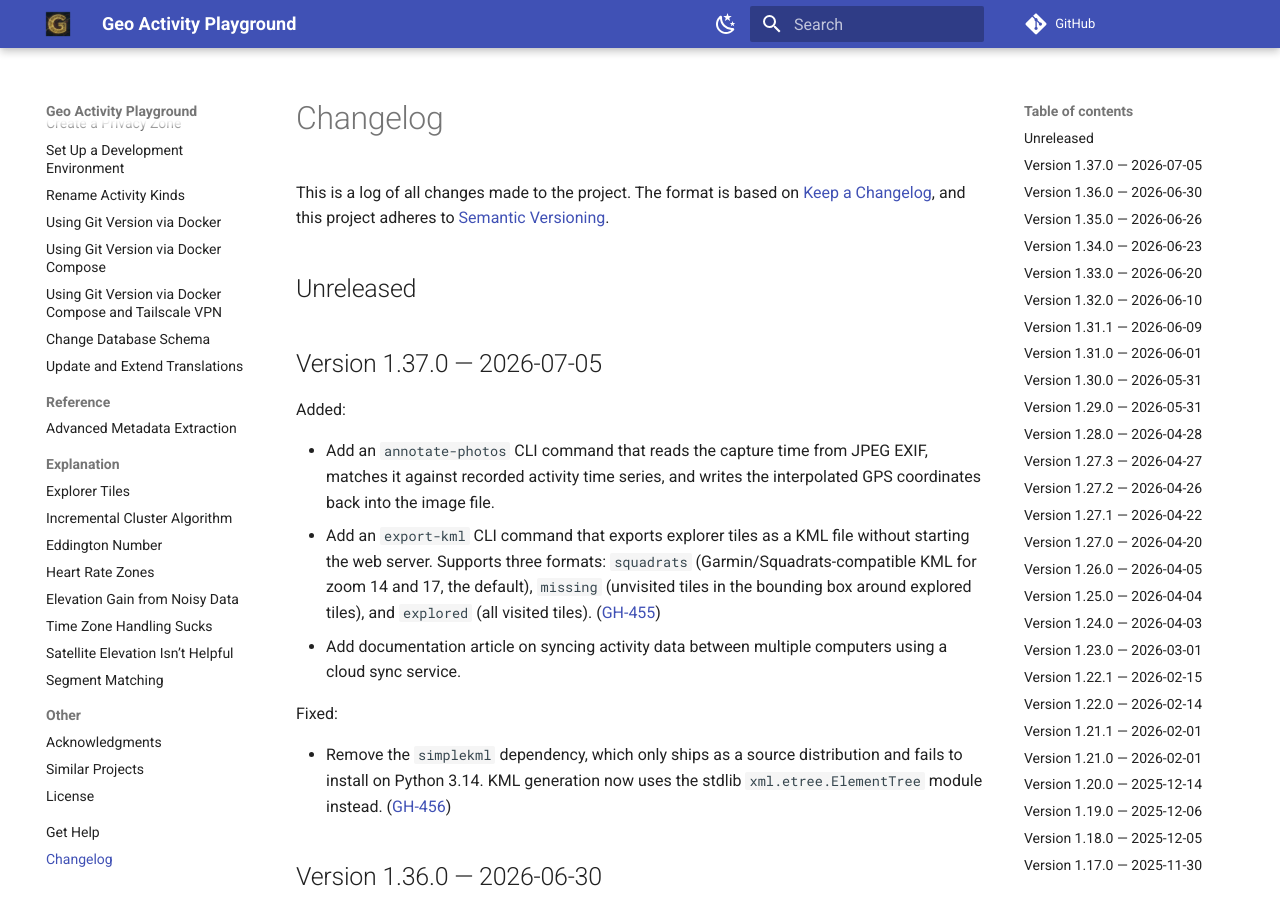
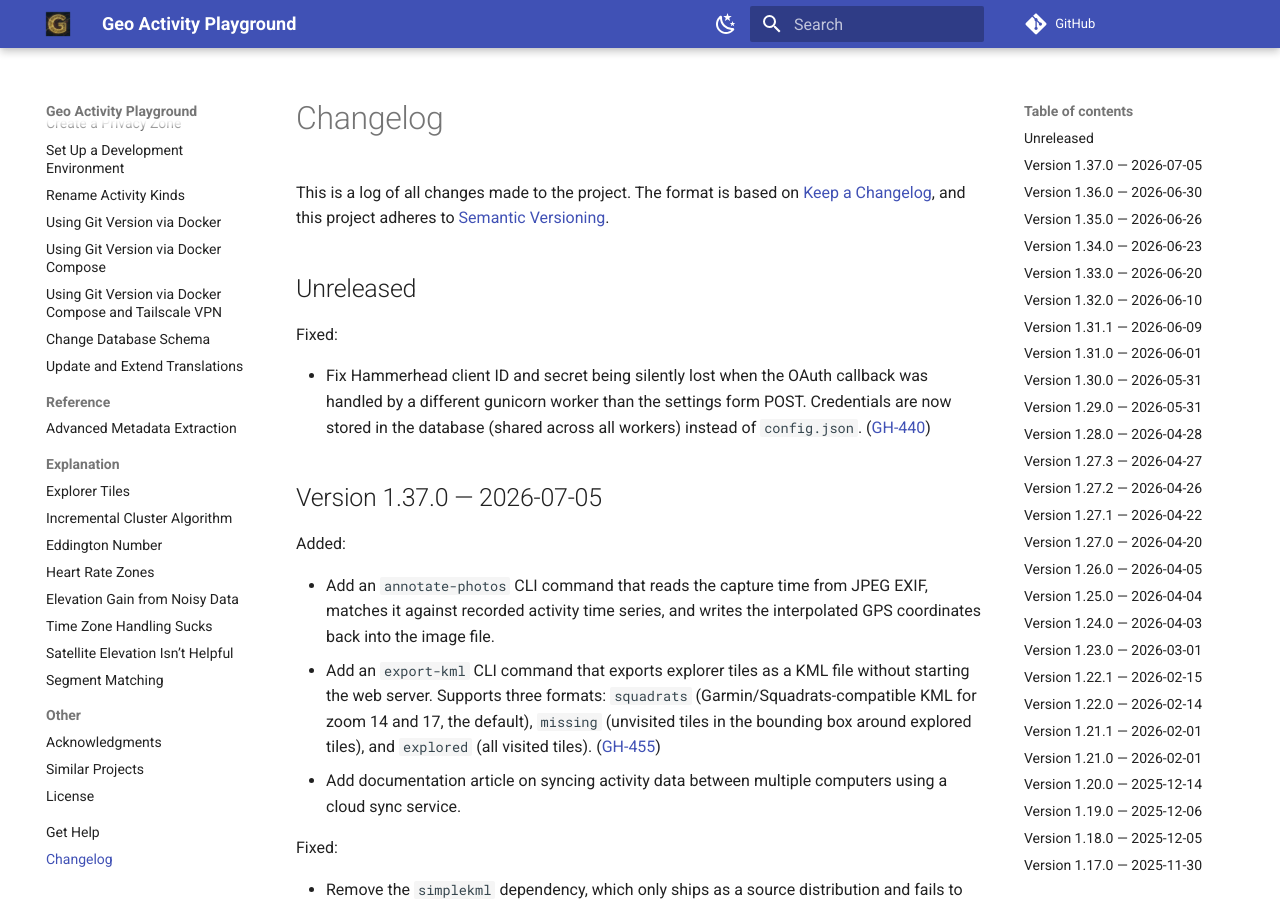
Before and after one commit to martin-ueding/geo-activity-playground, an MkDocs documentation site: the page built from docs/changelog.md, in a window 1280 px wide and 900 px high. Built offline with MkDocs 1.6.1 and Material for MkDocs 9.7.7, drawn with Linux system fonts in a browser that asks for light colours; comment, search, counter and statistics services are not loaded.

Commit message:
docs: changelog entry for Hammerhead credentials fix
Refs: GH-440

```diff
--- a/docs/changelog.md
+++ b/docs/changelog.md
@@ -17,6 +17,9 @@ Types of changes
 
 ## Unreleased
 
+Fixed:
+
+- Fix Hammerhead client ID and secret being silently lost when the OAuth callback was handled by a different gunicorn worker than the settings form POST. Credentials are now stored in the database (shared across all workers) instead of `config.json`. ([GH-440](https://github.com/martin-ueding/geo-activity-playground/discussions/440))
 
 ## Version 1.37.0 — 2026-07-05
 
```
